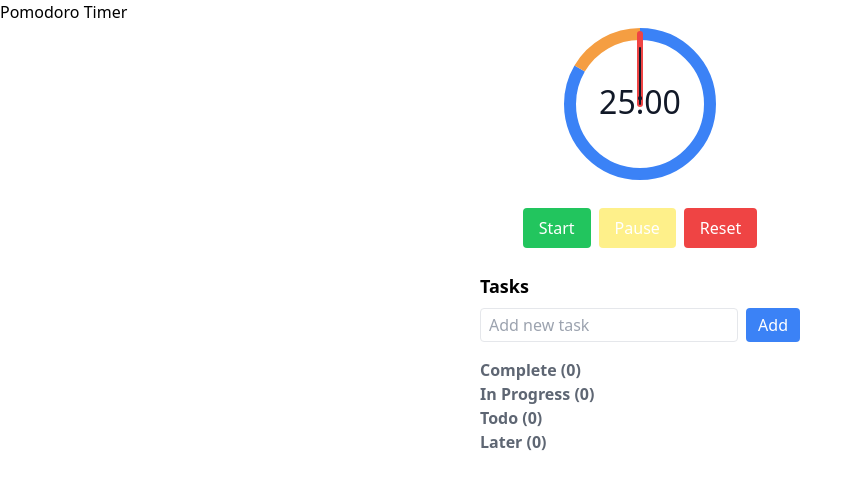
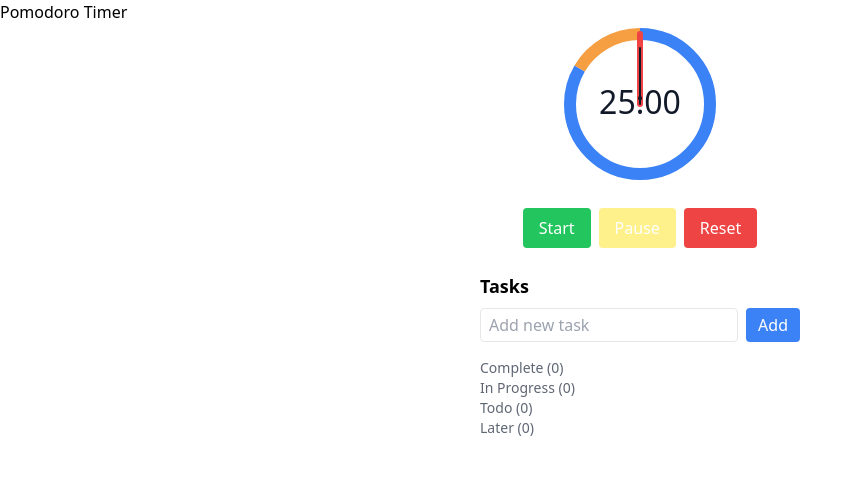
Before and after one commit to ginpei/pomodoro-2026, a SvelteKit app: page / in a window 1280 px wide. Shown: the top 488 px of the page, without its empty margins (0-862 px from the left). Built offline with nearby package versions, Linux system fonts and the light colour scheme.

Commit message:
group title style

```diff
--- a/src/routes/TaskList.svelte
+++ b/src/routes/TaskList.svelte
@@ -169,7 +169,7 @@
     {#each groupedList as item, i}
       {#if item.type === 'group'}
         <li
-          class="font-bold text-gray-700 select-none cursor-default opacity-80"
+          class="text-sm text-gray-700 select-none cursor-default opacity-80"
           aria-disabled="true"
           data-group-title={item.group}
         >
```
